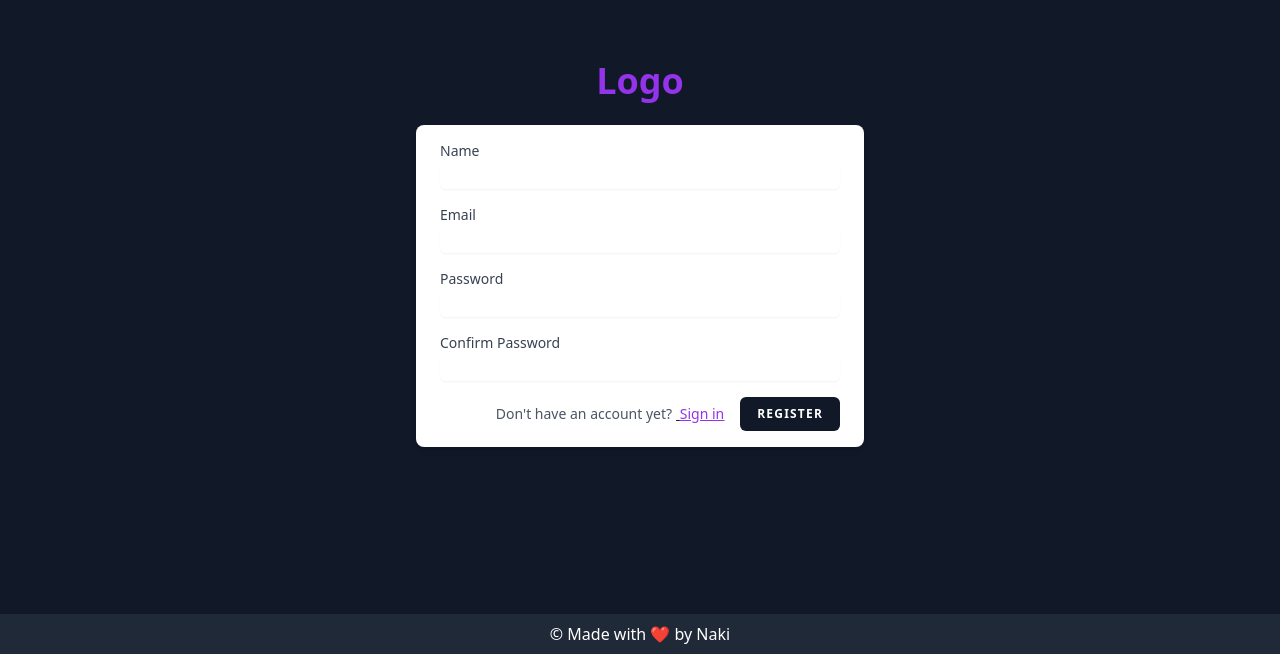
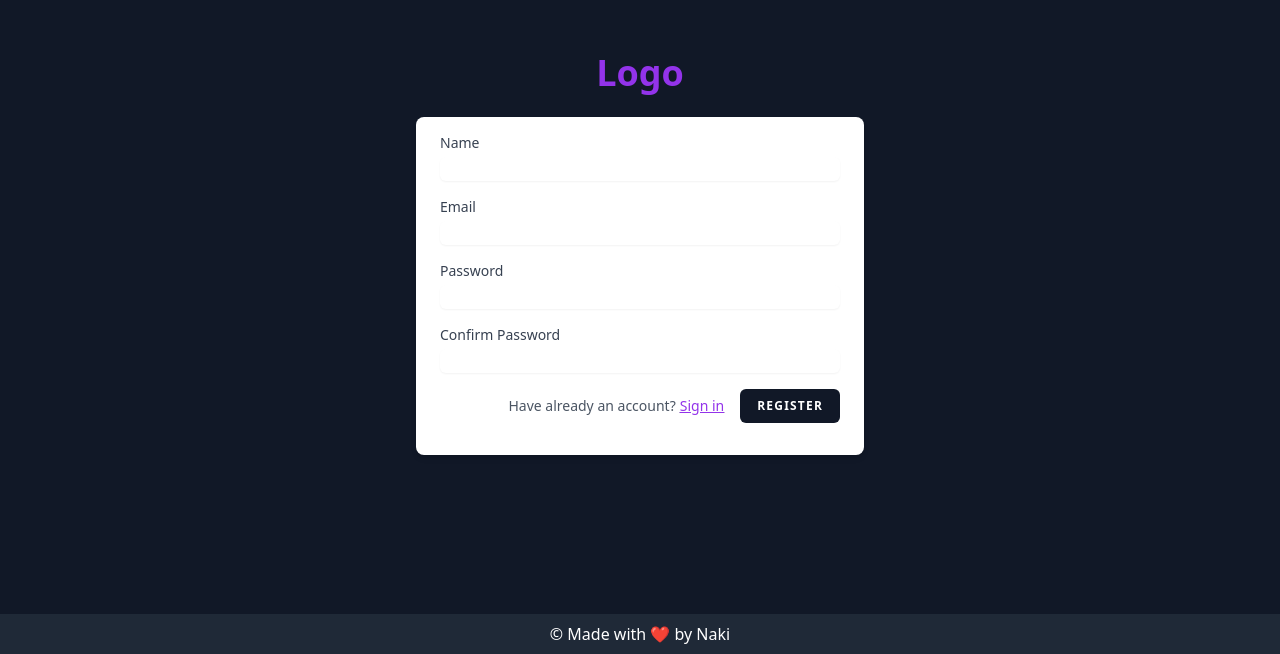
Before and after one commit to yNakidori/iMov, a React (Create React App) app: page /app in a window 1280 px wide. Shown: the part 146-800 px from the top of the page. Built offline with nearby package versions, Linux system fonts and the light colour scheme.

Commit message:
basic changes

```diff
--- a/src/App.js
+++ b/src/App.js
@@ -1,6 +1,7 @@
 import React from "react";
 import { Link } from "react-router-dom";
 import Footer from "./components/Footer";
+import LabeledInput from "./components/LabeledInput";
 
 function App() {
   return (
@@ -13,71 +14,21 @@ function App() {
         </div>
         <div className="w-full px-6 py-4 mt-6 overflow-hidden bg-white shadow-md sm:max-w-md sm:rounded-lg">
           <form>
-            <div>
-              <label
-                htmlFor="name"
-                className="block text-sm font-medium text-gray-700 undefined"
-              >
-                Name
-              </label>
-              <div className="flex flex-col items-start">
-                <input
-                  type="text"
-                  name="name"
-                  className="block w-full mt-1 border-gray-300 rounded-md shadow-sm focus:border-indigo-300 focus:ring focus:ring-indigo-200 focus:ring-opacity-50"
-                />
-              </div>
-            </div>
-            <div className="mt-4">
-              <label
-                htmlFor="email"
-                className="block text-sm font-medium text-gray-700 undefined"
-              >
-                Email
-              </label>
-              <div className="flex flex-col items-start">
-                <input
-                  type="email"
-                  name="email"
-                  className="block w-full mt-1 border-gray-300 rounded-md shadow-sm focus:border-indigo-300 focus:ring focus:ring-indigo-200 focus:ring-opacity-50"
-                />
-              </div>
-            </div>
-            <div className="mt-4">
-              <label
-                htmlFor="password"
-                className="block text-sm font-medium text-gray-700 undefined"
-              >
-                Password
-              </label>
-              <div className="flex flex-col items-start">
-                <input
-                  type="password"
-                  name="password"
-                  className="block w-full mt-1 border-gray-300 rounded-md shadow-sm focus:border-indigo-300 focus:ring focus:ring-indigo-200 focus:ring-opacity-50"
-                />
-              </div>
-            </div>
-            <div className="mt-4">
-              <label
-                htmlFor="password_confirmation"
-                className="block text-sm font-medium text-gray-700 undefined"
-              >
-                Confirm Password
-              </label>
-              <div className="flex flex-col items-start">
-                <input
-                  type="password"
-                  name="password_confirmation"
-                  className="block w-full mt-1 border-gray-300 rounded-md shadow-sm focus:border-indigo-300 focus:ring focus:ring-indigo-200 focus:ring-opacity-50"
-                />
-              </div>
-            </div>
-            <div className="flex items-center justify-end mt-4">
+            <LabeledInput id="name" title="Name" />
+            <LabeledInput id="email" title="Email" type="email" />
+
+            <LabeledInput id="password" title="Password" type="password" />
+
+            <LabeledInput
+              id="passwordC"
+              title="Confirm Password"
+              type="password"
+            />
+
+            <div className="flex items-center justify-end mb-4">
               <p className="text-sm text-gray-600">
-                Don't have an account yet?
+                <span>Have already an account?</span>
                 <span className="ml-1 text-gray-900 underline hover:text-gray-700">
-                  {" "}
                   <Link to="/Login" className="text-purple-600 hover:underline">
                     Sign in
                   </Link>
--- /dev/null
+++ b/src/components/LabeledInput.js
@@ -0,0 +1,20 @@
+export default function LabeledInput({ id, type = "text", title = "input" }) {
+  if (!id) throw new Error("Id required");
+  return (
+    <div className="mb-4">
+      <label
+        htmlFor={id}
+        className="block text-sm font-medium text-gray-700 undefined"
+      >
+        {title}
+      </label>
+      <div className="flex flex-col items-start">
+        <input
+          type={type}
+          id={id}
+          className="block w-full mt-1 border-gray-300 rounded-md shadow-sm focus:border-indigo-300 focus:ring focus:ring-indigo-200 focus:ring-opacity-50"
+        />
+      </div>
+    </div>
+  );
+}
```
